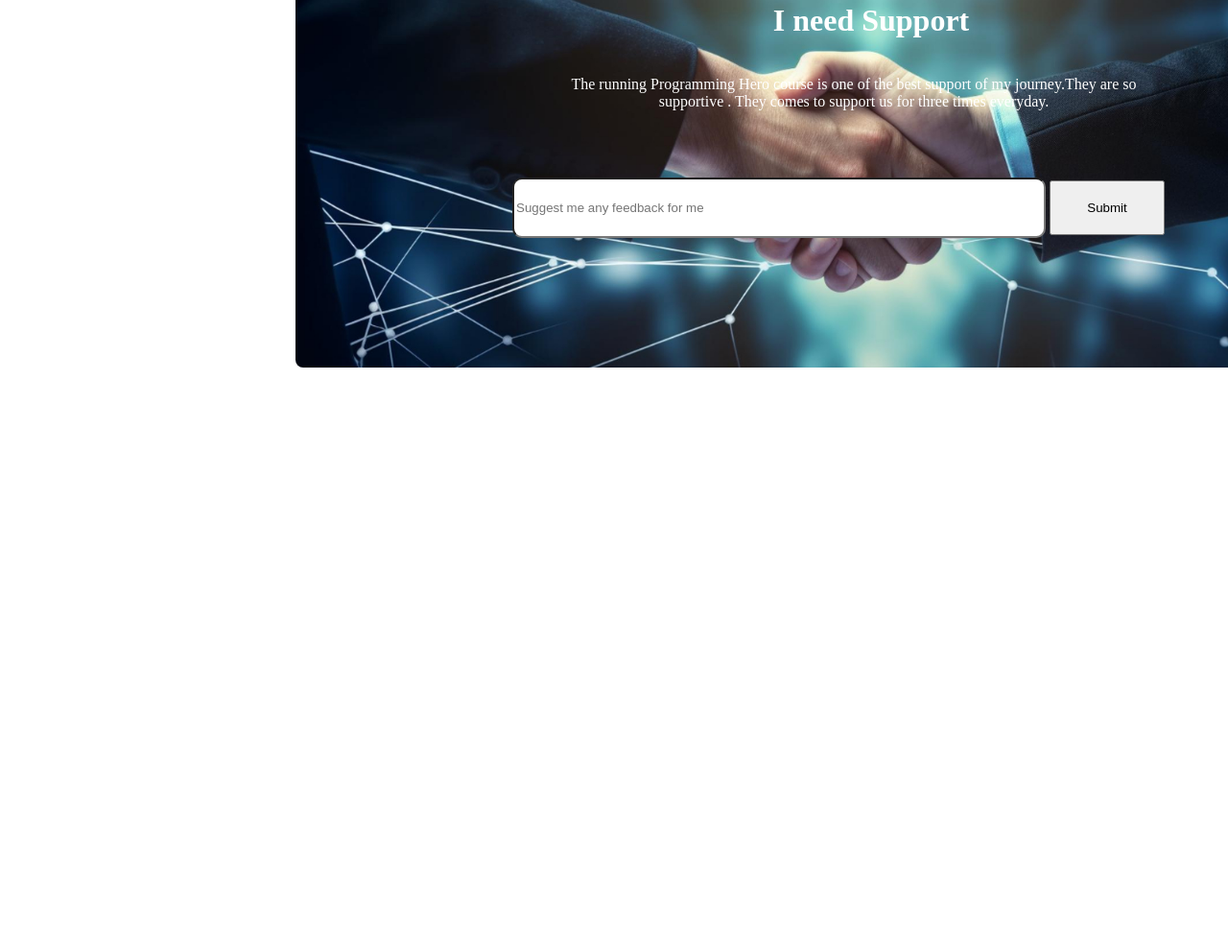
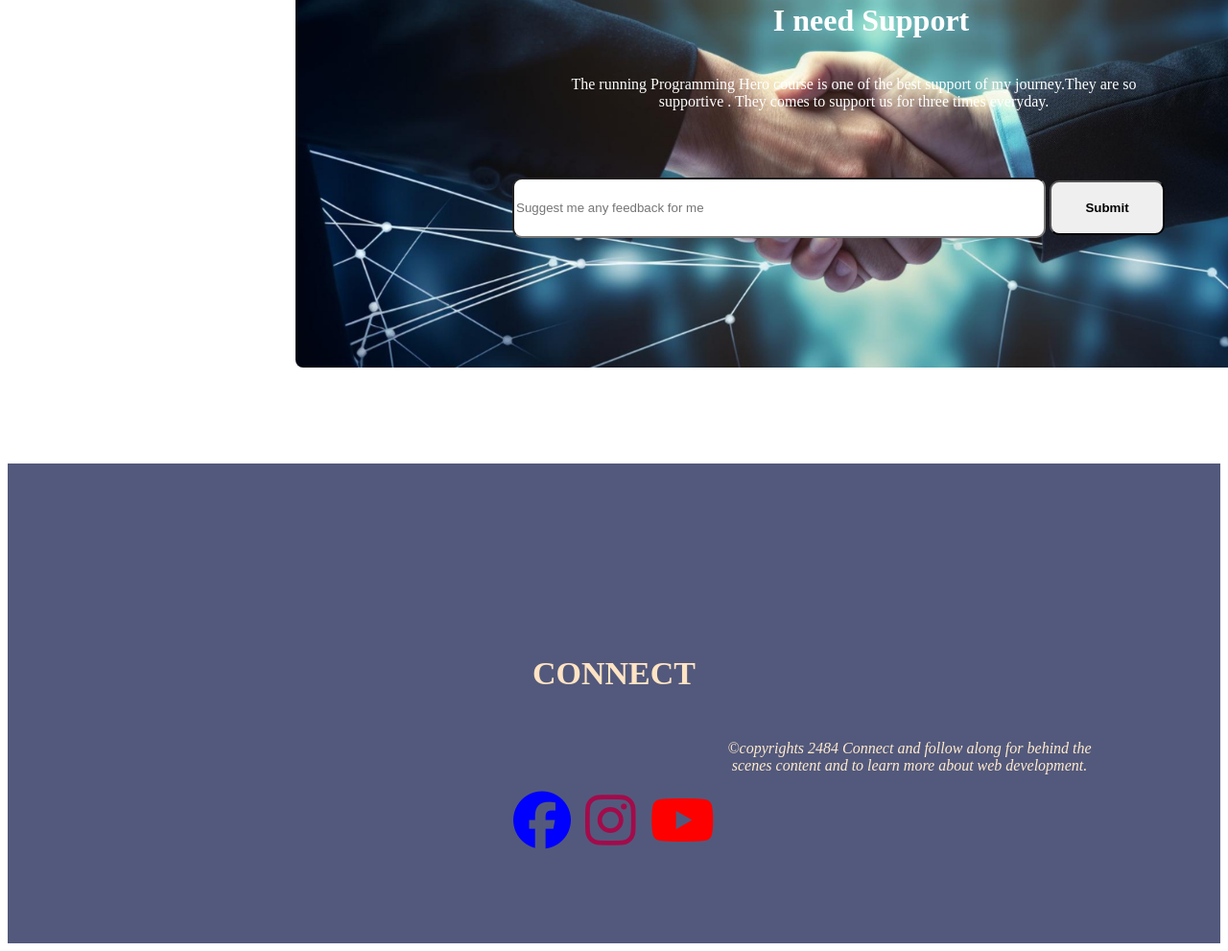
Before and after one commit to adian-999/Assignment-web-repo, a plain HTML site: page index.html in a window 1280 px wide. Shown: the part 3997-4988 px from the top of the page at 96% size. Before the commit the page ends 4388 px from the top, so only its background shows below. Drawn offline with Linux system fonts and the light colour scheme; a web font is replaced by a local one.

Commit message:
finally done

```diff
--- a/index.html
+++ b/index.html
@@ -5,6 +5,7 @@
     <meta name="viewport" content="width=device-width, initial-scale=1.0">
     <title>Document</title>
     <link rel="stylesheet" href="style.css">
+    <script src="https://kit.fontawesome.com/f9cc66ac31.js" crossorigin="anonymous"></script>
 </head>
 <body>
     <header>
@@ -24,7 +25,7 @@
 
 
         </p>
-        <button class="btn"><a href="">Contact With Me</a></button>
+        <button class="btn"><a  src="contact" href="">Contact With Me</a></button>
 
     </header>
     <main>
@@ -111,7 +112,15 @@
         </section>
 
     </main>
-    <footer>
+    <footer id="contact">
+        <h3 class="ft-head text-center">CONNECT</h3>
+        <p class="ft-des text-center">&copy;copyrights 2484 Connect and follow along for behind the scenes content and to learn more about web development.</p>
+        <div class="icons text-center">
+            <a class="facebook" href="https://www.facebook.com/"><i class="fa-brands fa-facebook"></i></a>
+            <a class="insta" href="https://www.instagram.com/"><i class="fa-brands fa-instagram"></i></a>
+            <a class="youtube" href="https://www.youtube.com/"><i class="fa-brands fa-youtube"></i></a>
+
+        </div>
 
     </footer>
 
--- a/style.css
+++ b/style.css
@@ -189,6 +189,7 @@ iframe{
     border-radius: 8px;
     position:relative;
 
+
 }
 .search-box{
     position:absolute;
@@ -200,9 +201,47 @@ iframe{
 .btn-sub{
     height:57px;
     width:120px;
+    font-weight:bold;
+    border-radius:10px;
+    cursor: pointer;
 }
 .search{
     width:548px;
     height:57px;
     border-radius:10px;
 }
+/* footer part */
+footer{
+    background-color: rgb(83, 89, 124);
+    height:500px;
+    display: flex;
+    flex-direction: column;
+    margin-top:100px;
+}
+.ft-head{
+    margin-top:200px;
+    align-items:center;
+    color:bisque;
+    font-size:34px;
+    font-family:playwrite 'Gill Sans', 'Gill Sans MT', Calibri, 'Trebuchet MS', sans-serif ;
+
+}
+.ft-des{
+    color:blanchedalmond;
+    font-style: italic;
+    width:400px;
+    margin-left:740px;
+}
+.icons{
+    font-size:60px;
+}
+.facebook{
+    color:blue;
+}
+.youtube{
+    color:red;
+}
+.insta{
+    color:rgb(163, 11, 75);
+
+}
```
